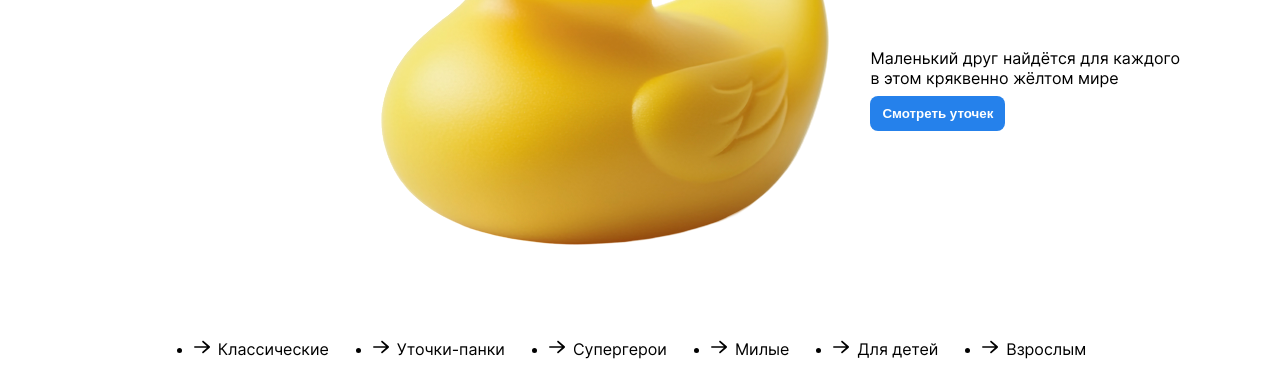
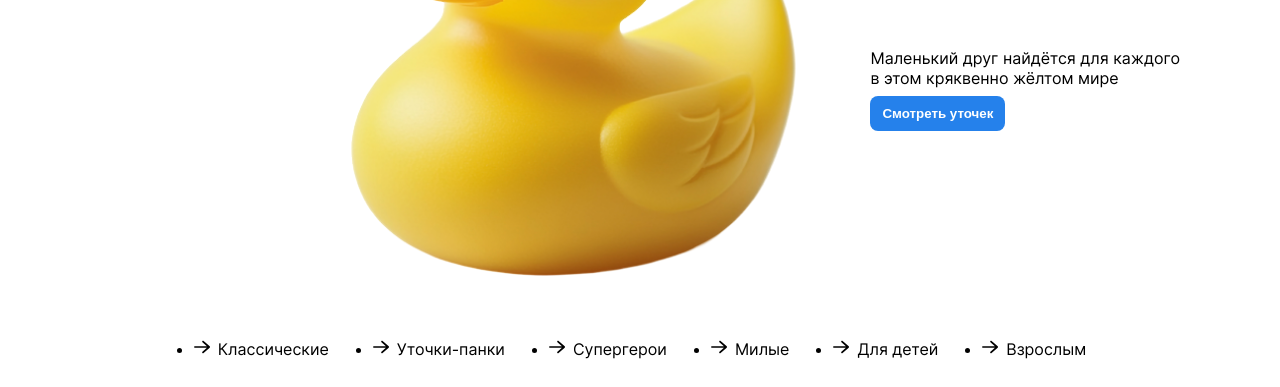
Before and after one commit to moymik/adwin-test, a website built with Vite: page index.html in a window 1280 px wide. Shown: the part 429-816 px from the top of the page. Built offline with nearby package versions, Linux system fonts and the light colour scheme; files whose address does not match are found by name.

Commit message:
fixed background styles

```diff
--- a/src/components/app-main/app-main.css
+++ b/src/components/app-main/app-main.css
@@ -89,10 +89,17 @@
 
     .bg-overlay {
         position: fixed;
-        margin: auto;
-        top: 16.5vh;
-        right: 25.8vw;
+        top: 58%;
+        left: 49%;
+        transform: translate(-50%, -50%);
     }
+
+
+    .bg-overlay img{
+        width: 48vw;
+        height:48vw;
+    }
+
 
     .banner__content{
         position: fixed;
```
